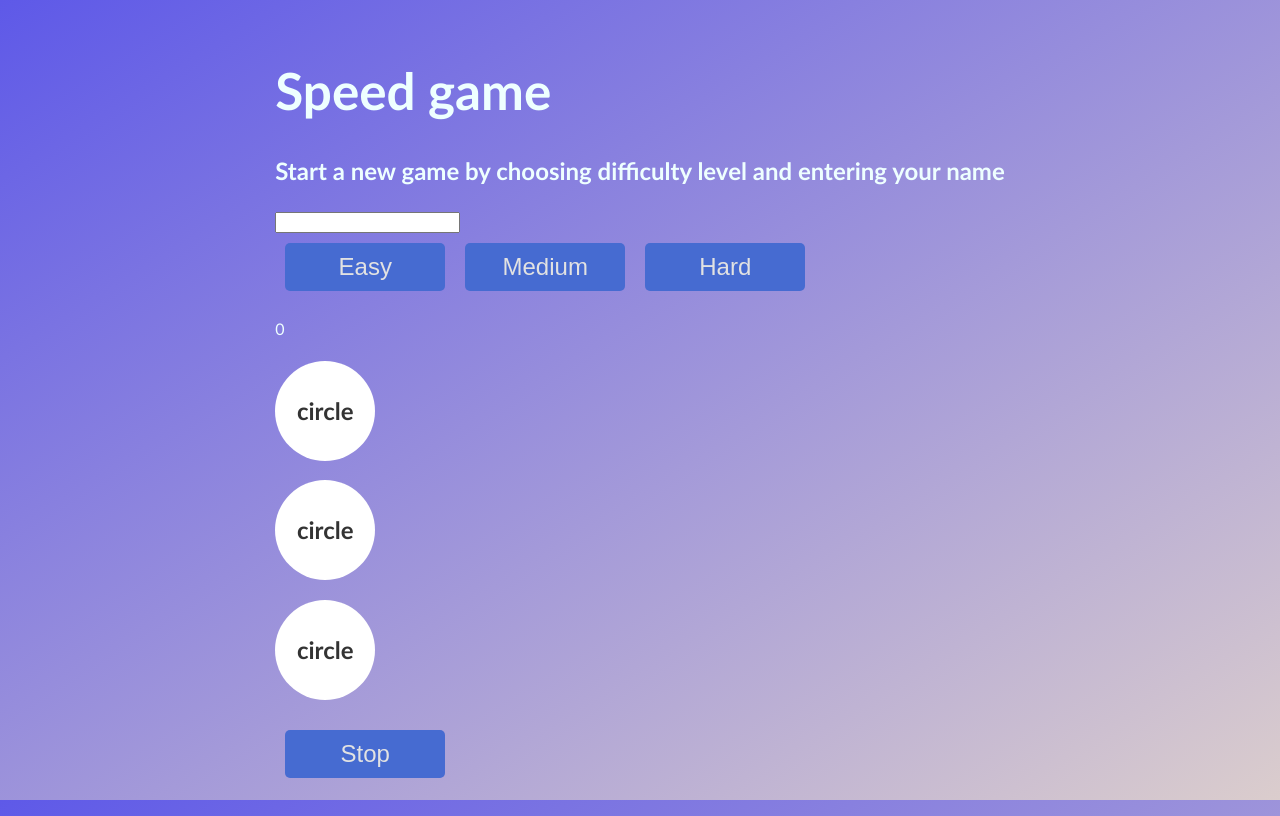
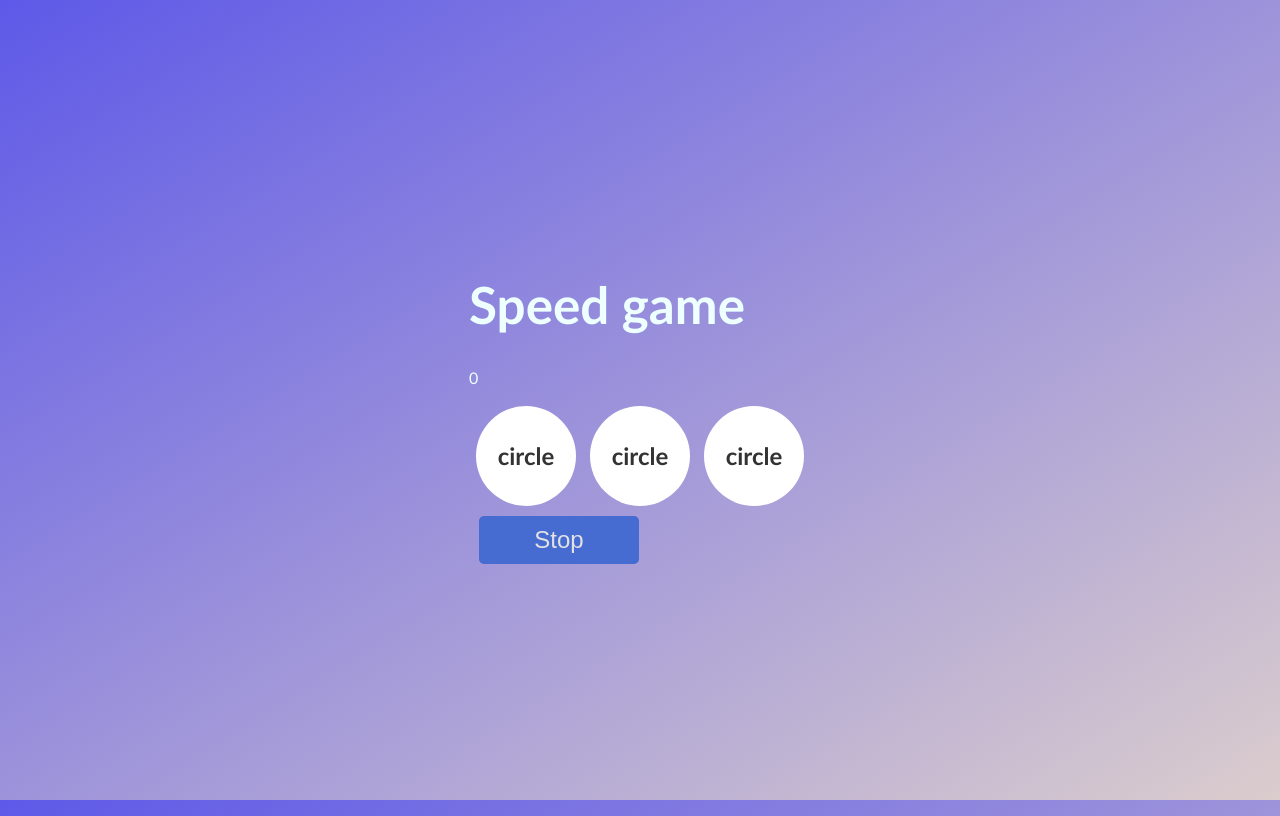
Before and after one commit to G-Uzoh/speedgame-react, a React app: page / in a window 1280 px wide. Both pictures are taken after a click on the button "Easy". Built offline with nearby package versions, Linux system fonts and the light colour scheme; the HTML template or start-up script is replaced by a standard one.

Commit message:
add gameover component, game states and styles

```diff
--- a/src/App.jsx
+++ b/src/App.jsx
@@ -3,11 +3,22 @@ import NewGame from "./components/NewGame";
 import { levels } from "./levels";
 import Circle from "./UI components/Circle";
 import Game from "./components/Game";
+import GameOver from "./components/GameOver";
 
 function App() {
   const [player, setPlayer] = useState();
   const [circles, setCircles] = useState([]);
   const [score, setScore] = useState(0);
+  const [gameLaunch, setGameLaunch] = useState(true);
+  const [gameInProgress, setGameInProgress] = useState(false);
+  const [gameOver, setGameOver] = useState(false);
+
+  const handleStop = () => {
+    console.log('game stopped')
+    setGameOver(!gameOver)
+    setGameInProgress(!gameInProgress);
+    setGameLaunch(!setGameLaunch)
+  }
 
   const gameSetHandler = (level, name) => {
     /* Based on levels, find the matching object from levels array and make array of circles with amount in object */
@@ -15,7 +26,7 @@ function App() {
 
     const levelsAmount = levels[levelIndex].amount;
 
-    const circlesArray = Array.from({ length: levels[levelIndex].amount }, (x, i) => i);
+    const circlesArray = Array.from({ length: levelsAmount }, (x, i) => i);
 
     setCircles(circlesArray)
 
@@ -26,14 +37,19 @@ function App() {
         name: name, // Can be written as name
       }
     );
+
+    setGameLaunch(!gameLaunch);
+    setGameInProgress(!gameInProgress);
   };
 
 
   return (
     <>
       <h1>Speed game</h1>
-      <NewGame onclick={gameSetHandler} />
-      <Game score={score} circles={circles} />
+      {/* Conditional redering */}
+      {gameLaunch && <NewGame onclick={gameSetHandler} />}
+      {gameInProgress && <Game score={score} circles={circles} handleStop={handleStop} />}
+      {gameOver && <GameOver />}
     </>
   )
 }
--- a/src/components/Game.jsx
+++ b/src/components/Game.jsx
@@ -5,7 +5,7 @@ const Game = ({ score, circles, handleStop }) => {
     <div>
       <p>{score}</p>
       {/* Underscore is used to replace map elements which are not used in the code */}
-      <div>
+      <div className="circle-container">
         {circles.map((_, i) => (
           <Circle key={i} />
         ))}
--- /dev/null
+++ b/src/components/GameOver.jsx
@@ -0,0 +1,7 @@
+const GameOver = () => {
+    return (
+        <div>Game over</div>
+    );
+}
+
+export default GameOver;
--- a/src/index.css
+++ b/src/index.css
@@ -27,11 +27,16 @@ h1 {
   line-height: 1.1;
 }
 
+.circle-container {
+  display: flex;
+}
+
 .circle {
   background: white;
   display: flex;
   justify-content: center;
   align-items: center;
+  margin: 0 7px;
   height: 100px;
   width: 100px;
   color: #333;
```
